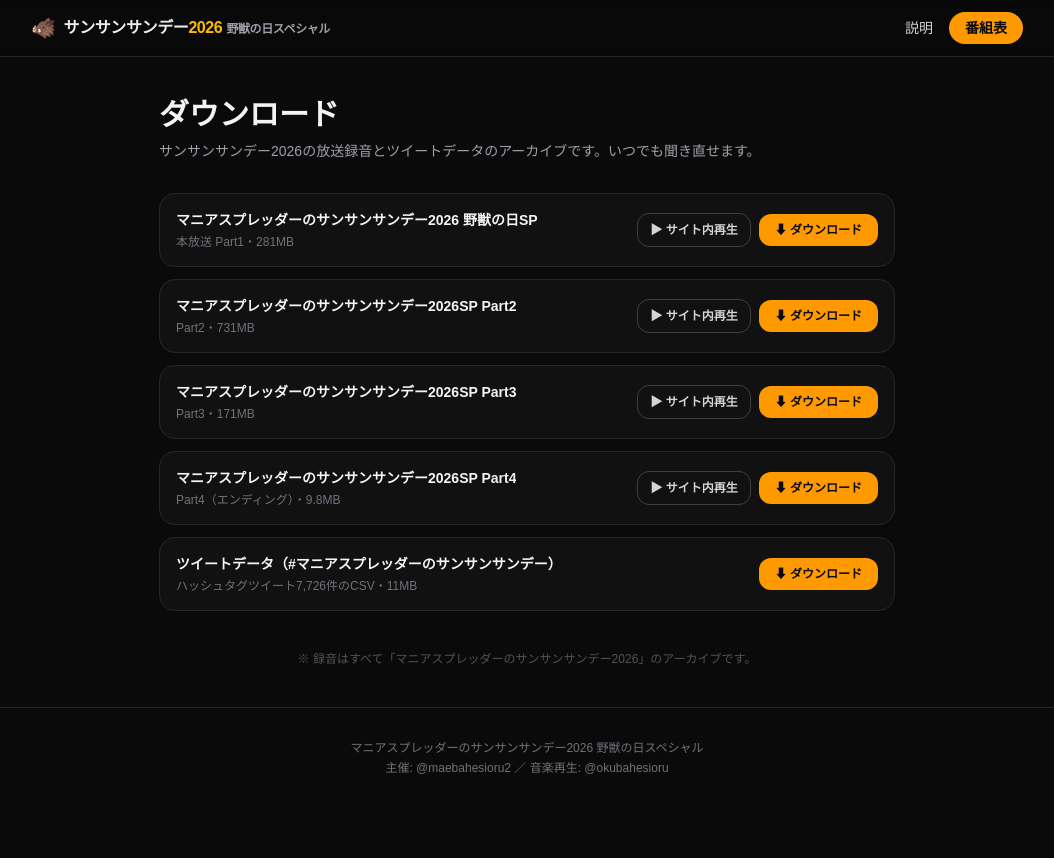
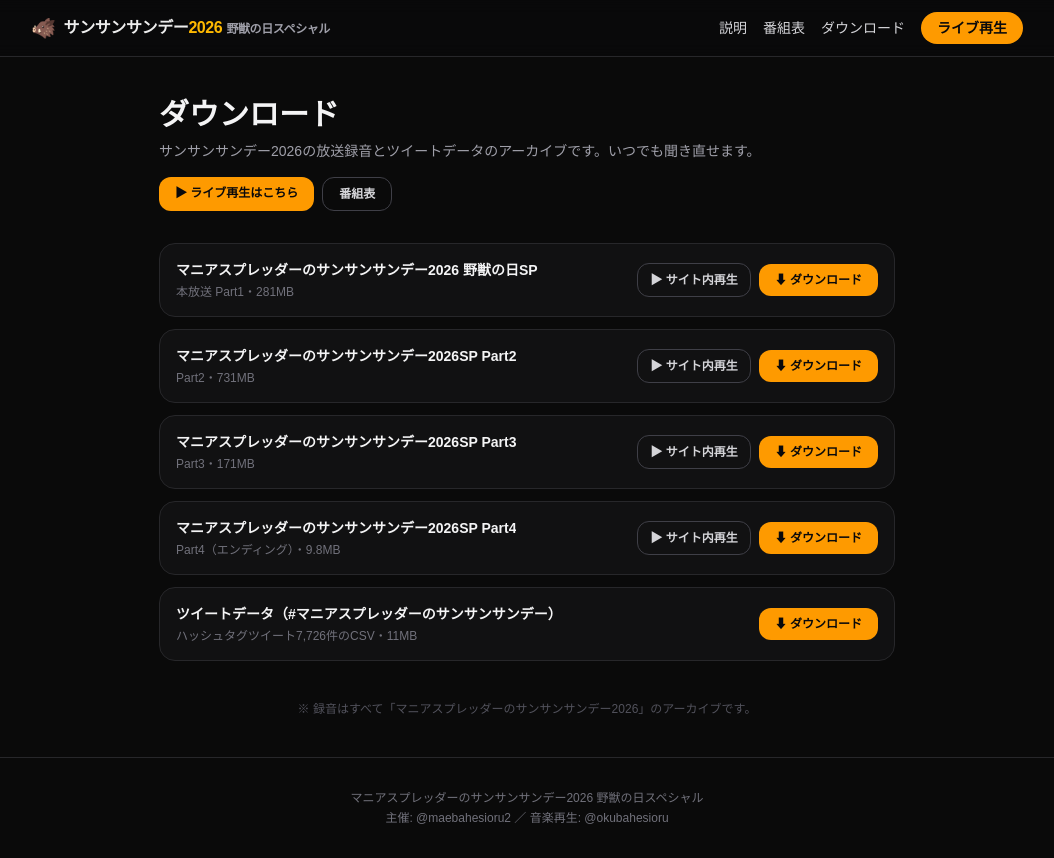
Before and after one commit to maebahesioru/sunsun, a Next.js app: page /download in a window 1280 px wide. Shown: the whole page, without its empty margins (113-1167 px from the left). Before the commit the page ends 808 px from the top, so only its background shows below. Built offline with nearby package versions, Linux system fonts and the light colour scheme; no server answers.

Commit message:
feat: ヘッダーにダウンロード/ライブ再生ボタン+全ページ相互リンク

```diff
--- a/src/app/download/page.tsx
+++ b/src/app/download/page.tsx
@@ -46,6 +46,20 @@ export default function DownloadPage() {
       <p className="mt-2 text-sm text-zinc-400">
         サンサンサンデー2026の放送録音とツイートデータのアーカイブです。いつでも聞き直せます。
       </p>
+      <div className="mt-4 flex flex-wrap gap-2">
+        <a
+          href="/listen?part=1"
+          className="rounded-xl bg-amber-500 px-4 py-2 text-xs font-bold text-zinc-950 transition hover:bg-amber-400"
+        >
+          ▶ ライブ再生はこちら
+        </a>
+        <a
+          href="/timetable"
+          className="rounded-xl border border-zinc-700 px-4 py-2 text-xs font-bold text-zinc-300 transition hover:border-amber-500/60"
+        >
+          番組表
+        </a>
+      </div>
 
       <div className="mt-8 space-y-3">
         {FILES.map((f) => (
--- a/src/app/layout.tsx
+++ b/src/app/layout.tsx
@@ -147,15 +147,27 @@ export default function RootLayout({
                 <span className="ml-1 hidden text-xs text-zinc-400 sm:inline">野獣の日スペシャル</span>
               </span>
             </Link>
-            <nav className="flex items-center gap-4 text-sm">
+            <nav className="flex items-center gap-2 text-sm sm:gap-4">
               <Link href="/" className="text-zinc-300 transition hover:text-amber-400">
                 説明
               </Link>
               <Link
                 href="/timetable"
+                className="text-zinc-300 transition hover:text-amber-400"
+              >
+                番組表
+              </Link>
+              <Link
+                href="/download"
+                className="text-zinc-300 transition hover:text-amber-400"
+              >
+                ダウンロード
+              </Link>
+              <Link
+                href="/listen"
                 className="rounded-full bg-amber-500 px-4 py-1.5 font-semibold text-zinc-950 transition hover:bg-amber-400"
               >
-                番組表
+                ライブ再生
               </Link>
             </nav>
           </div>
--- a/src/app/listen/page.tsx
+++ b/src/app/listen/page.tsx
@@ -169,6 +169,20 @@ export default function ListenPage() {
       <p className="mt-2 text-sm text-zinc-400">
         放送録音を再生すると、その同時刻に投稿されたツイートが流れてきます。
       </p>
+      <div className="mt-4 flex flex-wrap gap-2">
+        <a
+          href="/download"
+          className="rounded-xl bg-amber-500 px-4 py-2 text-xs font-bold text-zinc-950 transition hover:bg-amber-400"
+        >
+          ⬇ ダウンロードはこちら
+        </a>
+        <a
+          href="/timetable"
+          className="rounded-xl border border-zinc-700 px-4 py-2 text-xs font-bold text-zinc-300 transition hover:border-amber-500/60"
+        >
+          番組表
+        </a>
+      </div>
 
       {/* パート選択 */}
       <div className="mt-6 flex flex-wrap gap-2">
--- a/src/app/page.tsx
+++ b/src/app/page.tsx
@@ -106,10 +106,22 @@ export default function Home() {
         </p>
         <div className="mt-6 flex flex-wrap gap-3">
           <Link
-            href="/timetable"
+            href="/listen?part=1"
             className="rounded-full bg-amber-500 px-6 py-2.5 font-bold text-zinc-950 transition hover:bg-amber-400"
           >
+            🎧 ライブ再生
+          </Link>
+          <Link
+            href="/timetable"
+            className="rounded-full border border-zinc-700 px-6 py-2.5 font-semibold text-zinc-200 transition hover:border-amber-500 hover:text-amber-400"
+          >
             🎵 番組表を見る
+          </Link>
+          <Link
+            href="/download"
+            className="rounded-full border border-zinc-700 px-6 py-2.5 font-semibold text-zinc-200 transition hover:border-amber-500 hover:text-amber-400"
+          >
+            ⬇ ダウンロード
           </Link>
           <a
             href="https://x.com/maebahesioru2"
```
